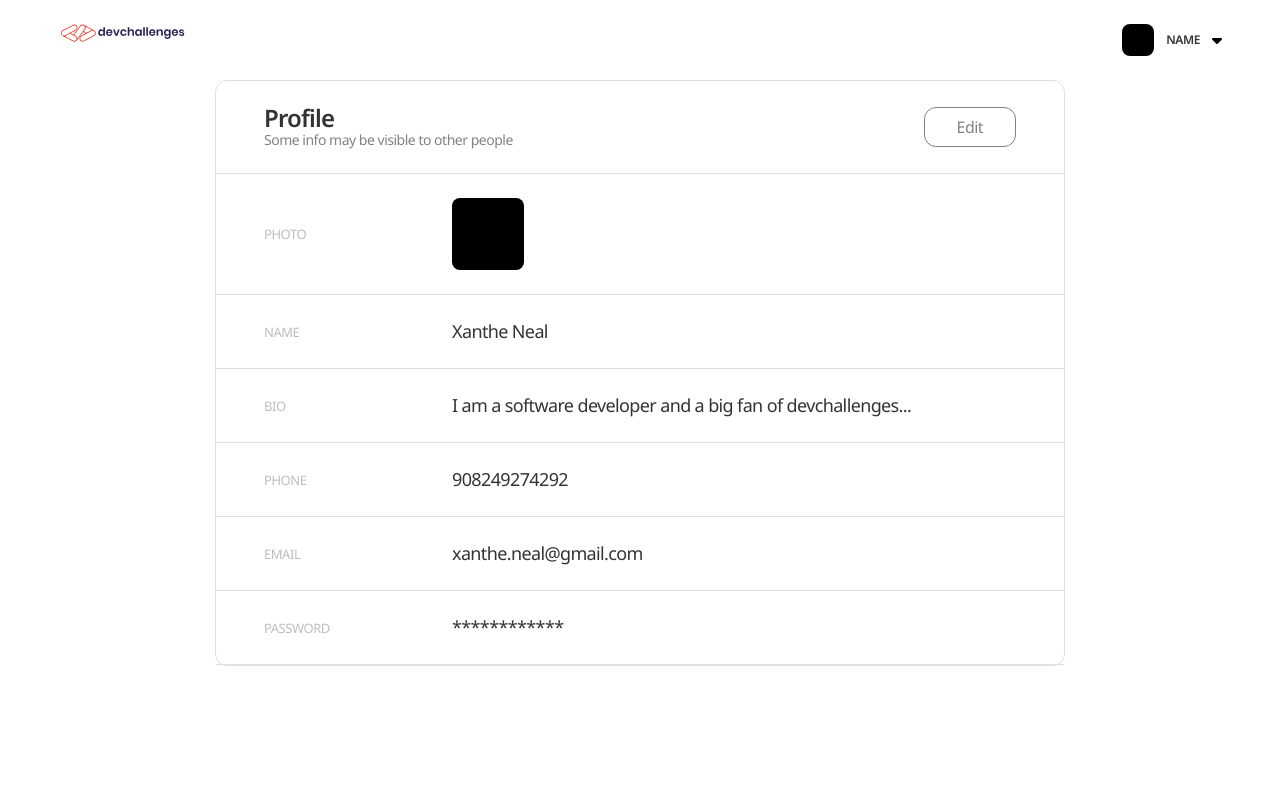
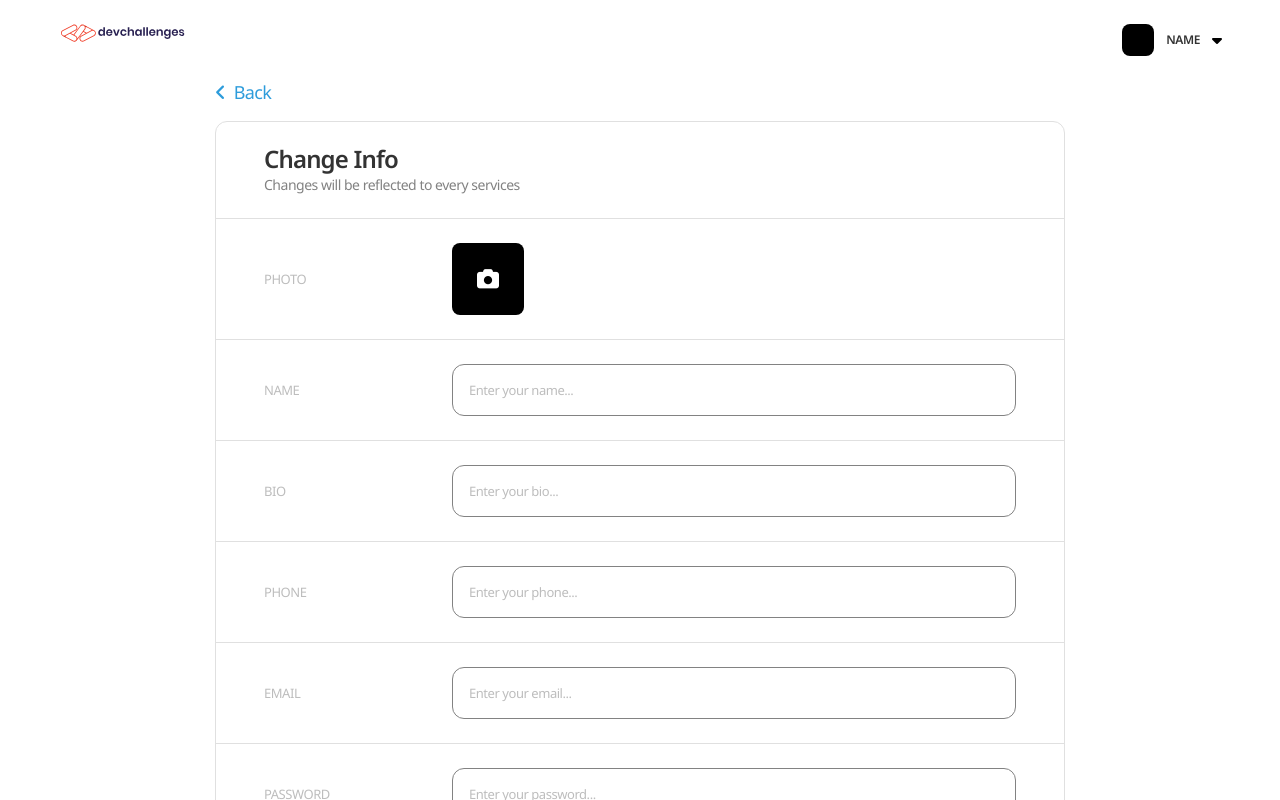
Before and after one commit to khoinpb96/diskord, a React (Vite) app: page /profile in a window 1280 px wide. Both pictures are taken after a click on the button "Edit". Shown: the top 800 px of the page. Built offline with nearby package versions, Linux system fonts and the light colour scheme.

Commit message:
finish UI

```diff
--- a/src/pages/Login.tsx
+++ b/src/pages/Login.tsx
@@ -35,7 +35,9 @@ export default function Login() {
           <Input placeholder="Password" type="password" />
           <InputIcon className="fa-solid fa-lock" />
         </Label>
-        <Button onClick={submitHandler}>Login</Button>
+        <Button onClick={submitHandler} mt="8" mb="32">
+          Login
+        </Button>
         <P textAlign="center">or continue with these social profile</P>
         <Socials />
         <P textAlign="center">
--- a/src/pages/Profile.tsx
+++ b/src/pages/Profile.tsx
@@ -1,4 +1,4 @@
-import React from "react";
+import React, { useState } from "react";
 import styled from "styled-components";
 
 import Header from "../components/Header";
@@ -10,6 +10,9 @@ import {
   ProfileRow,
   ProfileContentPhoto,
   ProfileContent,
+  BackButton,
+  EditInput,
+  SaveButton,
 } from "../styles/Profile.styles";
 
 const fakeData = [
@@ -24,20 +27,55 @@ const fakeData = [
 ];
 
 export default function Profile() {
-  return (
+  const [isEditing, setIsEditing] = useState(false);
+
+  const profileViewPage = (
+    <ProfileContainer>
+      <ProfileHeader>
+        <Title mb="4" fontSize="24">
+          Profile
+        </Title>
+        <P>Some info may be visible to other people</P>
+        <EditButton onClick={() => setIsEditing(true)}>Edit</EditButton>
+      </ProfileHeader>
+
+      <ProfileRow>
+        <ProfileContentPhoto>
+          <div className="title">photo</div>
+          <div className="photo" />
+        </ProfileContentPhoto>
+      </ProfileRow>
+
+      {fakeData.map((row, i) => (
+        <ProfileRow key={i}>
+          <ProfileContent>
+            <div className="title">{row.title}</div>
+            <div className="content">{row.content}</div>
+          </ProfileContent>
+        </ProfileRow>
+      ))}
+    </ProfileContainer>
+  );
+  const profileEditPage = (
     <>
-      <Header />
+      <BackButton onClick={() => setIsEditing(false)}>
+        <i className="fa-solid fa-angle-left" />
+        Back
+      </BackButton>
       <ProfileContainer>
         <ProfileHeader>
-          <Title fontSize="24">Profile</Title>
-          <P>Some info may be visible to other people</P>
-          <EditButton>Edit</EditButton>
+          <Title mb="4" fontSize="24">
+            Change Info
+          </Title>
+          <P>Changes will be reflected to every services</P>
         </ProfileHeader>
 
         <ProfileRow>
           <ProfileContentPhoto>
             <div className="title">photo</div>
-            <div className="photo" />
+            <div className="photo">
+              <i className="fa-solid fa-camera icon" />
+            </div>
           </ProfileContentPhoto>
         </ProfileRow>
 
@@ -45,11 +83,25 @@ export default function Profile() {
           <ProfileRow key={i}>
             <ProfileContent>
               <div className="title">{row.title}</div>
-              <div className="content">{row.content}</div>
+              <EditInput
+                type="text"
+                placeholder={`Enter your ${row.title}...`}
+              />
             </ProfileContent>
           </ProfileRow>
         ))}
+
+        <ProfileRow>
+          <SaveButton onClick={() => setIsEditing(false)}>Save</SaveButton>
+        </ProfileRow>
       </ProfileContainer>
     </>
   );
+
+  return (
+    <>
+      <Header />
+      {!isEditing ? profileViewPage : profileEditPage}
+    </>
+  );
 }
--- a/src/pages/Register.tsx
+++ b/src/pages/Register.tsx
@@ -37,7 +37,9 @@ export default function Register() {
           <Input placeholder="Password" type="password" />
           <InputIcon className="fa-solid fa-lock" />
         </Label>
-        <Button onClick={submitHandler}>Register</Button>
+        <Button onClick={submitHandler} mt="8" mb="32">
+          Register
+        </Button>
         <P textAlign="center">or continue with these social profile</P>
         <Socials />
         <P textAlign="center">
--- a/src/styles/Profile.styles.ts
+++ b/src/styles/Profile.styles.ts
@@ -1,5 +1,6 @@
 import styled from "styled-components";
 import { ProfileContentProps } from "../types";
+import { Button } from "./index";
 
 export const ProfileContainer = styled.div`
   border: 1px solid #e0e0e0;
@@ -7,6 +8,7 @@ export const ProfileContainer = styled.div`
   max-width: 850px;
   width: 100%;
   margin: 0 auto 3rem;
+  position: relative;
 
   @media (max-width: 576px) {
     border: none;
@@ -86,6 +88,52 @@ export const ProfileContentPhoto = styled(ProfileContent)`
     background-size: cover;
     width: 72px;
     height: 72px;
+    position: relative;
     border-radius: 8px;
+    cursor: pointer;
+
+    .icon {
+      position: absolute;
+      color: white;
+      top: 50%;
+      left: 50%;
+      font-size: 22px;
+      transform: translate(-50%, -50%);
+    }
   }
 `;
+
+export const BackButton = styled.div`
+  font-weight: 400;
+  font-size: 18px;
+  line-height: 25px;
+  letter-spacing: -0.035em;
+  color: #2d9cdb;
+  display: flex;
+  align-items: center;
+  gap: 8px;
+  cursor: pointer;
+
+  max-width: 850px;
+  width: 100%;
+  margin: 0 auto 1rem;
+`;
+export const EditInput = styled.input`
+  font-size: 13px;
+  line-height: 18px;
+  letter-spacing: -0.035em;
+
+  padding: 16px;
+  border: 1px solid #828282;
+  border-radius: 12px;
+  flex: 1;
+
+  &::placeholder {
+    color: #bdbdbd;
+  }
+`;
+export const SaveButton = styled(Button)`
+  padding: 8px 32px;
+  display: block;
+  margin-left: auto;
+`;
--- a/src/styles/index.ts
+++ b/src/styles/index.ts
@@ -3,7 +3,7 @@ import styled from "styled-components";
 
 export { default as GlobalStyle } from "./GlobalStyle";
 
-import { PProps } from "./../types/index";
+import { ButtonProps, PProps, SubTitleProps, TitleProps } from "./../types";
 
 export const AppContainer = styled.div`
   max-width: 480px;
@@ -25,13 +25,6 @@ export const Logo = styled.img`
   cursor: pointer;
 `;
 
-type TitleProps = {
-  mt?: string;
-  mb?: string;
-  fontSize?: string;
-  textAlign?: string;
-};
-
 export const Title = styled.div<TitleProps>`
   font-weight: 600;
   font-size: ${(props) => props.fontSize + "px" || ""};
@@ -46,13 +39,6 @@ export const Title = styled.div<TitleProps>`
     font-size: 24px;
   }
 `;
-
-type SubTitleProps = {
-  mt?: string;
-  mb?: string;
-  fontSize?: string;
-  textAlign?: string;
-};
 
 export const SubTitle = styled.div<SubTitleProps>`
   font-size: 16px;
@@ -94,7 +80,7 @@ export const InputIcon = styled.i`
   color: #828282;
 `;
 
-export const Button = styled.button`
+export const Button = styled.button<ButtonProps>`
   background: #2f80ed;
   border-radius: 8px;
   font-weight: 600;
@@ -106,7 +92,8 @@ export const Button = styled.button`
   transition: 200ms;
   cursor: pointer;
 
-  margin: 8px 0 32px 0;
+  margin-top: ${(props) => props.mt + "px" || ""};
+  margin-bottom: ${(props) => props.mb + "px" || ""};
 
   &:hover {
     background-color: #63a5ff;
```
Also changed, not shown: src/types/index.ts (+19 -0 lines).
